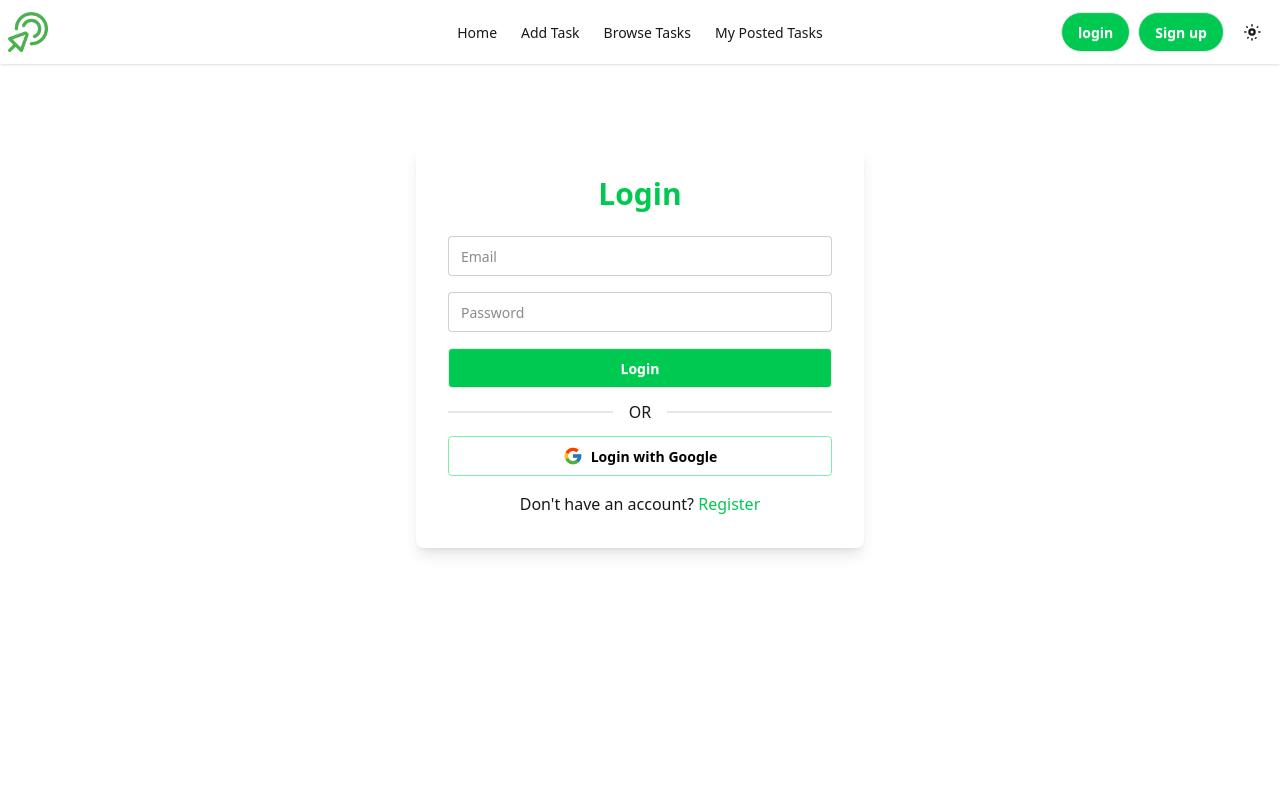
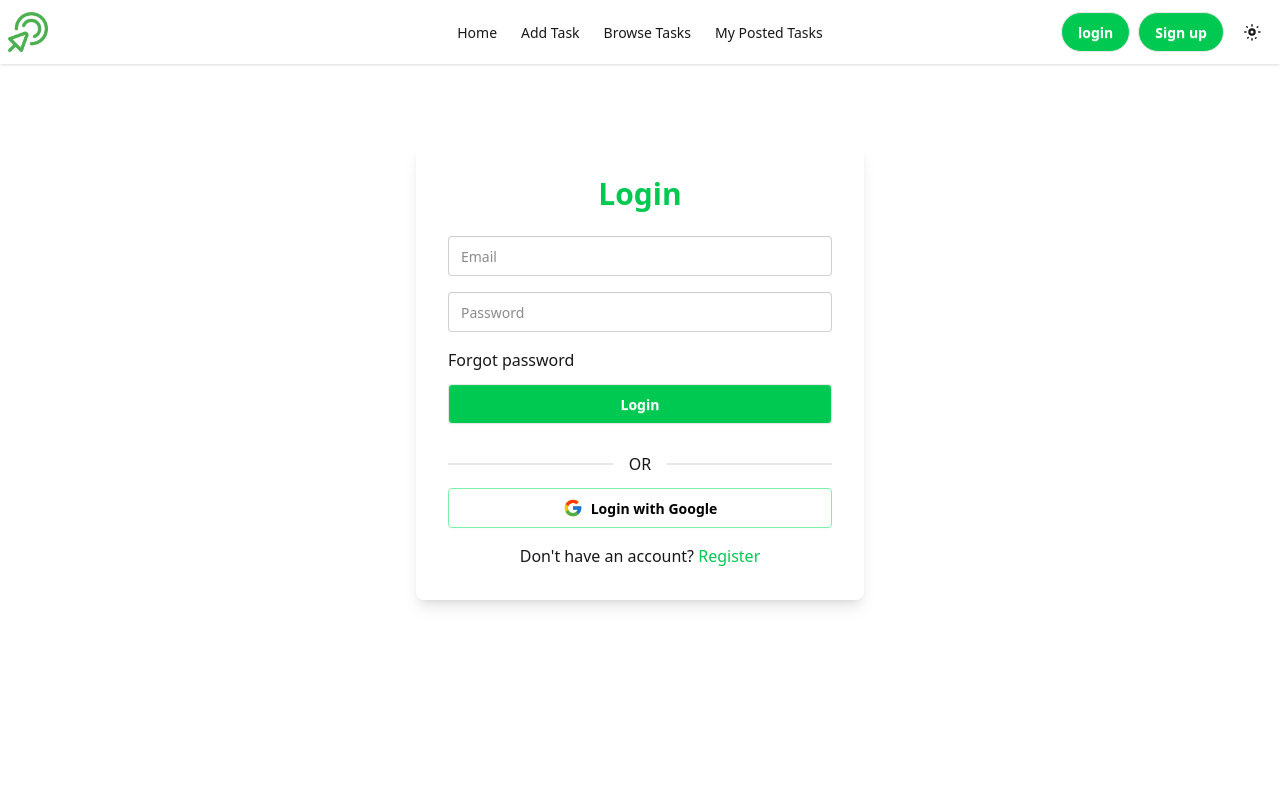
Before and after one commit to emonsimply/freelance-task-marketplace-client, a React (Vite) app: page /login in a window 1280 px wide. Shown: the top 800 px of the page. Built offline with nearby package versions, Linux system fonts and the light colour scheme.

Commit message:
Firebase email authentication added

```diff
--- a/package.json
+++ b/package.json
@@ -11,10 +11,12 @@
   },
   "dependencies": {
     "@tailwindcss/vite": "^4.1.11",
+    "firebase": "^12.0.0",
     "react": "^19.1.0",
     "react-dom": "^19.1.0",
     "react-icons": "^5.5.0",
     "react-router": "^7.7.1",
+    "sweetalert2": "^11.22.2",
     "tailwindcss": "^4.1.11"
   },
   "devDependencies": {
--- a/src/components/Footer.jsx
+++ b/src/components/Footer.jsx
@@ -63,7 +63,7 @@ const Footer = () => {
         </div>
 
 
-        <div className="text-center text-sm text-green-700 mt-8">
+        <div className="text-center text-sm flex justify-center flex-wrap mt-8 text-green-700 md:flex-nowrap md:whitespace-nowrap">
           © 2025 Freelance Task Marketplace. All rights reserved.
         </div>
       </footer>
--- /dev/null
+++ b/src/components/firebase.init.js
@@ -0,0 +1,15 @@
+import { initializeApp } from "firebase/app";
+import { getAuth } from "firebase/auth";
+
+const firebaseConfig = {
+  apiKey: import.meta.env.VITE_apiKey,
+  authDomain: import.meta.env.VITE_authDomain,
+  projectId: import.meta.env.VITE_projectId,
+  storageBucket: import.meta.env.VITE_storageBucket,
+  messagingSenderId: import.meta.env.VITE_messagingSenderId,
+  appId: import.meta.env.VITE_appId,
+};
+
+const app = initializeApp(firebaseConfig);
+
+export const auth = getAuth(app);
--- a/src/pages/Login.jsx
+++ b/src/pages/Login.jsx
@@ -1,34 +1,74 @@
-import React from "react";
+import { signInWithEmailAndPassword } from "firebase/auth";
+import React, { useState } from "react";
 import { FcGoogle } from "react-icons/fc";
 import { Link } from "react-router";
+import { auth } from "../components/firebase.init";
 
 const Login = () => {
+  const [errorMessage, setErrorMessage] = useState(" ");
+  const [successMessage, setSuccessMessage] = useState(false);
+
+  const handleLogin = (e) => {
+    e.preventDefault();
+    const form = e.target;
+    const email = form.email.value;
+    const password = form.password.value;
+
+    setErrorMessage(false);
+    setSuccessMessage(" ");
+
+    // login logic here
+    signInWithEmailAndPassword(auth, email, password)
+      .then((result) => {
+        console.log(result.user);
+        setSuccessMessage(true);
+      })
+      .catch((error) => {
+        console.log(error);
+        setErrorMessage(error.message);
+      });
+  };
+
   return (
     <div className="flex items-center justify-center my-10">
       <div className="w-full max-w-md p-8 bg-white rounded-lg shadow-lg">
         <h2 className="text-3xl font-bold text-center text-green-500 mb-6">
           Login
         </h2>
-
-        <form className="space-y-4">
+        <form onSubmit={handleLogin} className="space-y-4">
           <input
             type="email"
             placeholder="Email"
+            name="email"
             className="input input-bordered w-full"
             required
           />
           <input
             type="password"
             placeholder="Password"
+            name="password"
             className="input input-bordered w-full"
             required
           />
+          <a href="#" className="hover:underline">
+            Forgot password
+          </a>
           <button
             type="submit"
-            className="btn w-full bg-green-500 hover:bg-green-600 text-white"
+            className="btn w-full mt-3 bg-green-500 hover:bg-green-600 text-white"
           >
             Login
           </button>
+          {errorMessage && (
+            <p className="text-red-500 text-sm mt-1 text-center">
+              {errorMessage}
+            </p>
+          )}
+          {successMessage && (
+            <p className="text-green-500 text-sm mt-1 text-center">
+              Login successful!
+            </p>
+          )}
         </form>
 
         <div className="divider">OR</div>
--- a/src/pages/Signup.jsx
+++ b/src/pages/Signup.jsx
@@ -1,34 +1,94 @@
-import React from 'react';
-import { FcGoogle } from 'react-icons/fc';
-import { Link } from 'react-router';
+import { createUserWithEmailAndPassword, sendEmailVerification, updateProfile } from "firebase/auth";
+import React, { useState } from "react";
+import { FcGoogle } from "react-icons/fc";
+import { auth } from "../components/firebase.init";
+import profilePhoto from "../assets/profile-picture.png";
+import { Link } from "react-router";
 
 const Signup = () => {
+  const [errorMessage, setErrorMessage] = useState(" ");
+  // const [successMessage, setSuccessMessage] = useState(false);
+
+  const handleSignup = (e) => {
+    e.preventDefault();
+    const form = e.target;
+    const name = form.name.value;
+    const email = form.email.value;
+    const photoURL = form.photoURL.value;
+    const password = form.password.value;
+
+    setErrorMessage("");
+
+    if (!/[A-Z]/.test(password)) {
+      setErrorMessage("Password must include an uppercase letter.");
+      return;
+    }
+    if (!/[a-z]/.test(password)) {
+      setErrorMessage("Password must include a lowercase letter.");
+      return;
+    }
+    if (password.length < 6) {
+      setErrorMessage("Password must be at least 6 characters.");
+      return;
+    }
+
+
+
+    // Create user with email and password
+    createUserWithEmailAndPassword(auth, email, password).then((result) => {
+      console.log(result);
+      // setSuccessMessage(true);
+
+      const profile ={
+        displayName: name,
+        photoURL: photoURL || profilePhoto,
+      }
+      updateProfile(auth.currentUser, profile)
+      .then(()=>{
+        console.log("Profile updated successfully");
+      })
+      .catch((error) => {
+        console.log("Error updating profile:", error);
+      });
+    })
+    .catch((error) => {
+      console.log(error);
+      setErrorMessage(error.message);
+    });
+  };
+
   return (
     <div className="flex items-center justify-center my-10">
       <div className="w-full max-w-md p-8 bg-white rounded-lg shadow-lg">
-        <h2 className="text-3xl font-bold text-center text-green-500 mb-6">Register</h2>
+        <h2 className="text-3xl font-bold text-center text-green-500 mb-6">
+          Register
+        </h2>
 
-        <form className="space-y-4">
+        <form onSubmit={handleSignup} className="space-y-4">
           <input
             type="text"
             placeholder="Name"
+            name="name"
             className="input input-bordered w-full"
             required
           />
           <input
             type="email"
             placeholder="Email"
+            name="email"
             className="input input-bordered w-full"
             required
           />
           <input
             type="text"
             placeholder="Photo URL"
+            name="photoURL"
             className="input input-bordered w-full"
           />
           <input
             type="password"
             placeholder="Password"
+            name="password"
             className="input input-bordered w-full"
             required
           />
@@ -38,20 +98,27 @@ const Signup = () => {
           >
             Register
           </button>
+
+          {errorMessage && (
+            <p className="text-red-500 text-sm mt-1 text-center">
+              {errorMessage}
+            </p>
+          )}
         </form>
 
         <div className="divider">OR</div>
 
-        <button
-          className="btn w-full flex items-center justify-center gap-2 bg-white border border-green-300 hover:bg-green-100 text-black"
-        >
+        <button className="btn w-full flex items-center justify-center gap-2 bg-white border border-green-300 hover:bg-green-100 text-black">
           <FcGoogle className="text-xl" />
           Sign up with Google
         </button>
 
         <p className="text-center mt-4">
           Already have an account?{" "}
-          <Link to="/login" className="text-green-500 hover:underline font-medium">
+          <Link
+            to="/login"
+            className="text-green-500 hover:underline font-medium"
+          >
             Login
           </Link>
         </p>
```
Also changed, not shown: src/assets/profile-picture.png (added), 1 other file (tests, documents, lock files or other folders).
